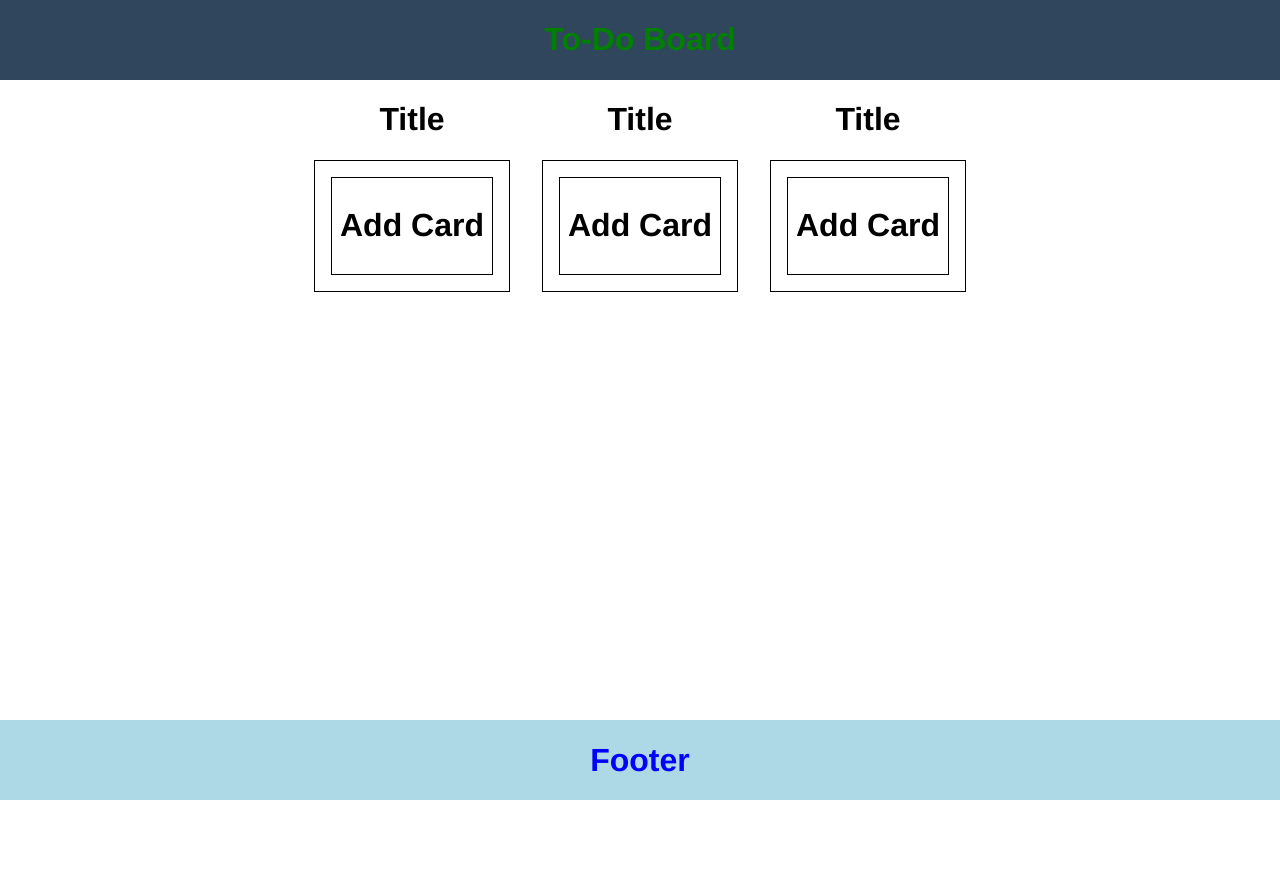
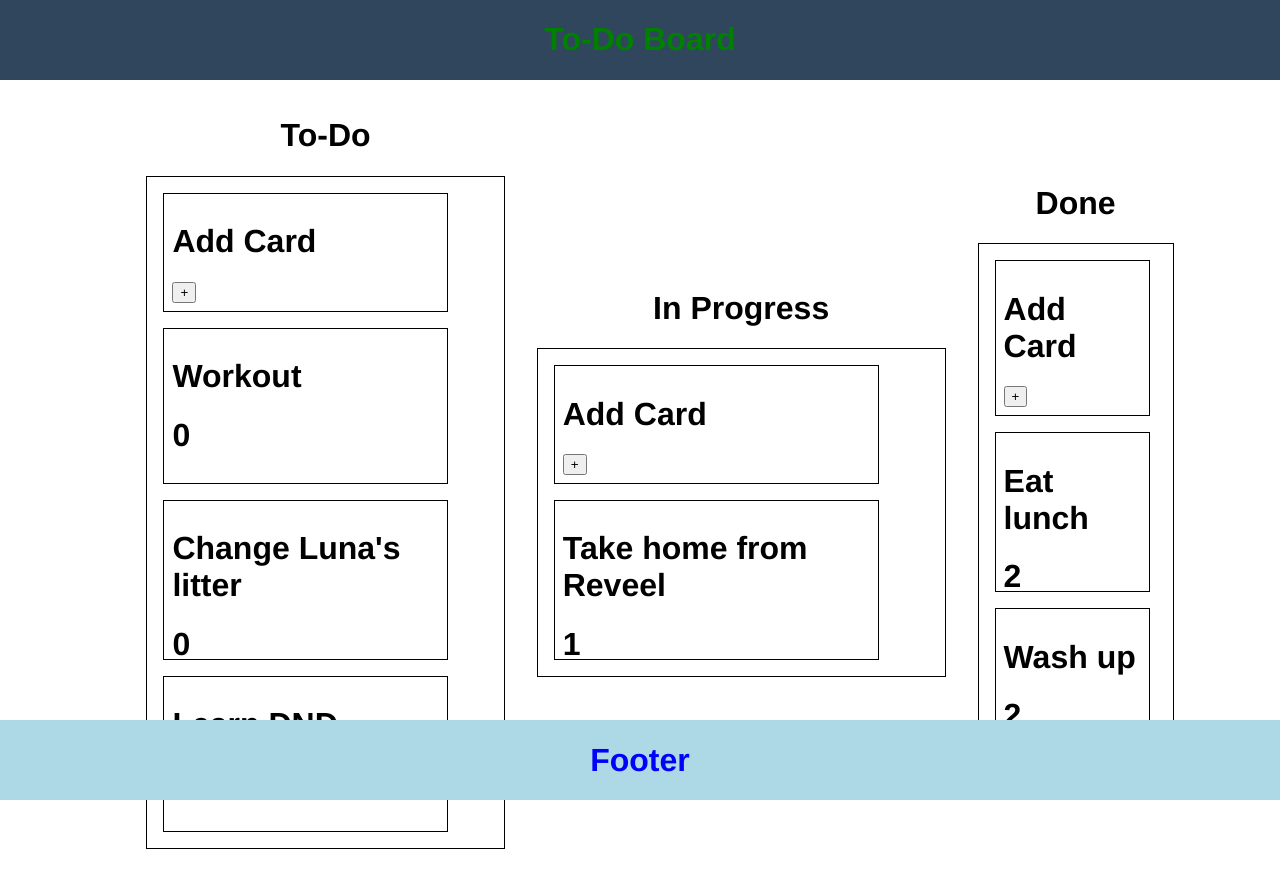
Before and after one commit to jinsoolim/simple-kanban, a React (Create React App) app: page / in a window 1280 px wide. Before the commit the page ends 800 px from the top, so only its background shows below. Built offline with nearby package versions, Linux system fonts and the light colour scheme.

Commit message:
showing card and column data in view

```diff
--- a/package.json
+++ b/package.json
@@ -12,6 +12,7 @@
     "react-dnd": "^14.0.2",
     "react-dnd-html5-backend": "^14.0.0",
     "react-dom": "^17.0.2",
+    "react-modal": "^3.14.3",
     "react-scripts": "4.0.3",
     "web-vitals": "^1.1.2"
   },
--- a/src/App.js
+++ b/src/App.js
@@ -1,12 +1,12 @@
 import { Header } from './Header/Header';
 import { Footer } from './Footer/Footer';
-import { Main } from './Board/Main';
+import { Board } from './Board/Board';
 
 export const App = () => {
   return (
     <div>
       <Header />
-      <Main />
+      <Board />
       <Footer />
     </div>
   );
--- /dev/null
+++ b/src/Board/Board.js
@@ -0,0 +1,21 @@
+import React from 'react';
+import styled from '@emotion/styled';
+import { Column } from './Columns/Column';
+import { columnData } from '../data/columnData';
+
+const ColumnList = styled.ul`
+    display: flex;
+    justify-content: center;
+    align-items: center;
+
+`;
+
+export const Board = () => {
+
+    const columns = columnData.map((el) => <Column title={el.title} key={el.id} cardData={el.cardData} />);
+    return (
+        <ColumnList className="column-list">
+            {columns}
+        </ColumnList>
+    );
+};
--- a/src/Board/Cards/AddCard.js
+++ b/src/Board/Cards/AddCard.js
@@ -1,11 +1,21 @@
-import React from 'react';
-import styled from '@emotion/styled';
+import React, { useState } from 'react';
 import CardBox from './CardBox';
+import { AddCardModal } from './AddCardModal';
 
-export const AddCard = () => {
+
+export const AddCard = ({ cardList, setCardList }) => {
+    const [isOpen, setIsOpen] = useState(false);
+
+    const openModal = () => setIsOpen(true);
+    const closeModal = () => setIsOpen(false);
+
     return (
-        <CardBox id="add-card">
-            <h1>Add Card</h1>
-        </CardBox>
+        <div>
+            <CardBox id="add-card">
+                <h1>Add Card</h1>
+                <button onClick={openModal}>+</button>
+            </CardBox>
+            <AddCardModal isOpen={isOpen} closeModal={closeModal} cardList={cardList} setCardList={setCardList}/>
+        </div>
     );
 };
--- /dev/null
+++ b/src/Board/Cards/AddCardModal.js
@@ -0,0 +1,55 @@
+import React, { useState } from 'react';
+import Modal from 'react-modal';
+
+Modal.setAppElement('#root');
+
+
+export const AddCardModal = ({ isOpen, closeModal, cardList, setCardList  }) => {
+    const [cardDescription, setCardDescription] = useState('');
+    const [selectColumn, setSelectColumn] = useState('Select');
+
+    const [cardInfo, setCardInfo] = useState({});
+
+    const addCardInfoToCardList = () => {
+        setCardInfo({
+            id: 1,
+            cardDescription,
+            selectColumn
+        })
+        const newCardList = [...cardList];
+        newCardList.push(cardInfo);
+        setCardList(newCardList);
+    }
+
+    const handleCardDescriptionChange = (e) => setCardDescription(e.target.value);
+    const handleSelectColumnChange = (e) => {
+        console.log('Before', selectColumn)
+        setSelectColumn(e.target.value);
+        console.log('After', selectColumn)
+    }
+
+    return (
+        <Modal
+            isOpen={isOpen}
+            >
+            <div>
+                <label>Description: </label>
+                <input type="text" value={cardDescription} onChange={handleCardDescriptionChange} />
+            </div>
+            <div>
+                <label >Column: </label>
+                <select value={selectColumn} onChange={handleSelectColumnChange}>
+                    <option value="To-Do">To-Do</option>
+                    <option value="In Progress">In Progress</option>
+                    <option value="Done">Done</option>
+                </select>
+            </div>
+            {/* <div>
+                <label for="description">Description</label>
+                <input type="text"/>
+            </div> */}
+            <button onClick={addCardInfoToCardList}>Add Card</button>
+            <button onClick={closeModal}>X</button>
+        </Modal>
+    )
+};
--- a/src/Board/Cards/Card.js
+++ b/src/Board/Cards/Card.js
@@ -2,10 +2,11 @@ import React from 'react';
 import styled from '@emotion/styled';
 import CardBox from './CardBox';
 
-export const Card = ({ details, column, color}) => {
+export const Card = ({ description, color, column }) => {
     return (
-        <CardBox className="card-box">
-            <h1>Card</h1>
+        <CardBox styles={{ color }} className="card-box">
+            <h1>{description}</h1>
+            <h1>{column}</h1>
         </CardBox>
     );
 };
--- a/src/Board/Cards/CardBox.js
+++ b/src/Board/Cards/CardBox.js
@@ -2,7 +2,9 @@ import styled from '@emotion/styled';
 
 export default styled.div`
     border: 1px solid black;
-    max-height: 100px;
+    max-height: 10em;
     margin: 1em;
     padding: .5em;
+    max-width: 80%;
+    overflow: scroll;
 `;
--- a/src/Board/Columns/Column.js
+++ b/src/Board/Columns/Column.js
@@ -1,7 +1,7 @@
 import React, { useState } from 'react';
-import { jsx, css } from '@emotion/react';
 import styled from '@emotion/styled';
 import { AddCard } from '../Cards/AddCard';
+import { Card } from '../Cards/Card';
 
 const CardHolder = styled.div`
     border: 1px solid black;
@@ -12,15 +12,17 @@ const TitleOfCardHolder = styled.h1`
     text-align: center;
 `;
 
-export const Column = () => {
-    const [cardList, setCardList] = useState([]);
+export const Column = ({ title, cardData}) => {
+    const [cardList, setCardList] = useState(cardData);
+    console.log(cardList);
+    const cards = cardList.map((el) => <Card key={el.id} description={el.description} color={el.color} column={el.column} />)
 
     return (
         <div>
-            <TitleOfCardHolder>Title</TitleOfCardHolder>
+            <TitleOfCardHolder>{title}</TitleOfCardHolder>
             <CardHolder>
-                <AddCard setCardList={setCardList} />
-                {cardList}
+                <AddCard cardList={cardList} setCardList={setCardList} />
+                {cards}
             </CardHolder>
         </div>
     );
--- a/src/Board/Main.js
+++ /dev/null
@@ -1,20 +0,0 @@
-import React from 'react';
-import styled from '@emotion/styled';
-import { Column } from './Columns/Column';
-
-const Board = styled.div`
-    display: flex;
-    justify-content: center;
-    align-items: center;
-
-`;
-
-export const Main = () => {
-    return (
-        <Board className="board">
-            <Column />
-            <Column />
-            <Column />
-        </Board>
-    );
-};
--- /dev/null
+++ b/src/data/columnData.js
@@ -0,0 +1,56 @@
+export const columnData = [
+    {
+        id: 1,
+        title: "To-Do",
+        cardData: [
+            {
+                id: 2,
+                column: 0,
+                description: "Workout",
+                color: "blue"
+            },
+            {
+                id: 3,
+                column: 0,
+                description: "Change Luna's litter",
+                color: "green"
+            },
+            {
+                id: 6,
+                column: 0,
+                description: "Learn DND",
+                color: "red"
+            },
+        ]
+    },
+    {
+        id: 2,
+        title: "In Progress",
+        cardData: [
+            {
+                id: 1,
+                column: 1,
+                description: "Take home from Reveel",
+                color: "red"
+            },
+        ]
+    },
+    {
+        id: 3,
+        title: "Done",
+        cardData: [
+            {
+                id: 4,
+                column: 2,
+                description: "Eat lunch",
+                color: "blue"
+            },
+            {
+                id: 5,
+                column: 2,
+                description: "Wash up",
+                color: "green"
+            },
+        ]
+    },
+];
```
Also changed, not shown: src/data/cardData.js (added, +38 -0 lines), 1 other file (tests, documents, lock files or other folders).
